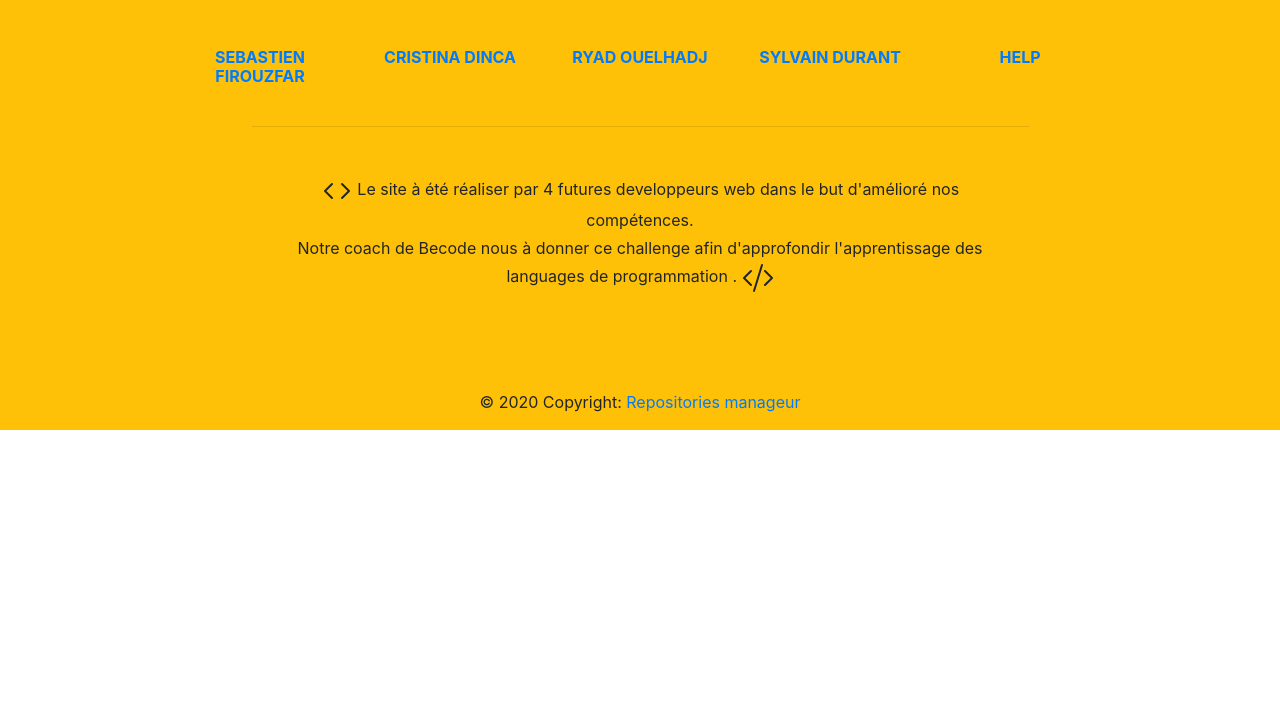
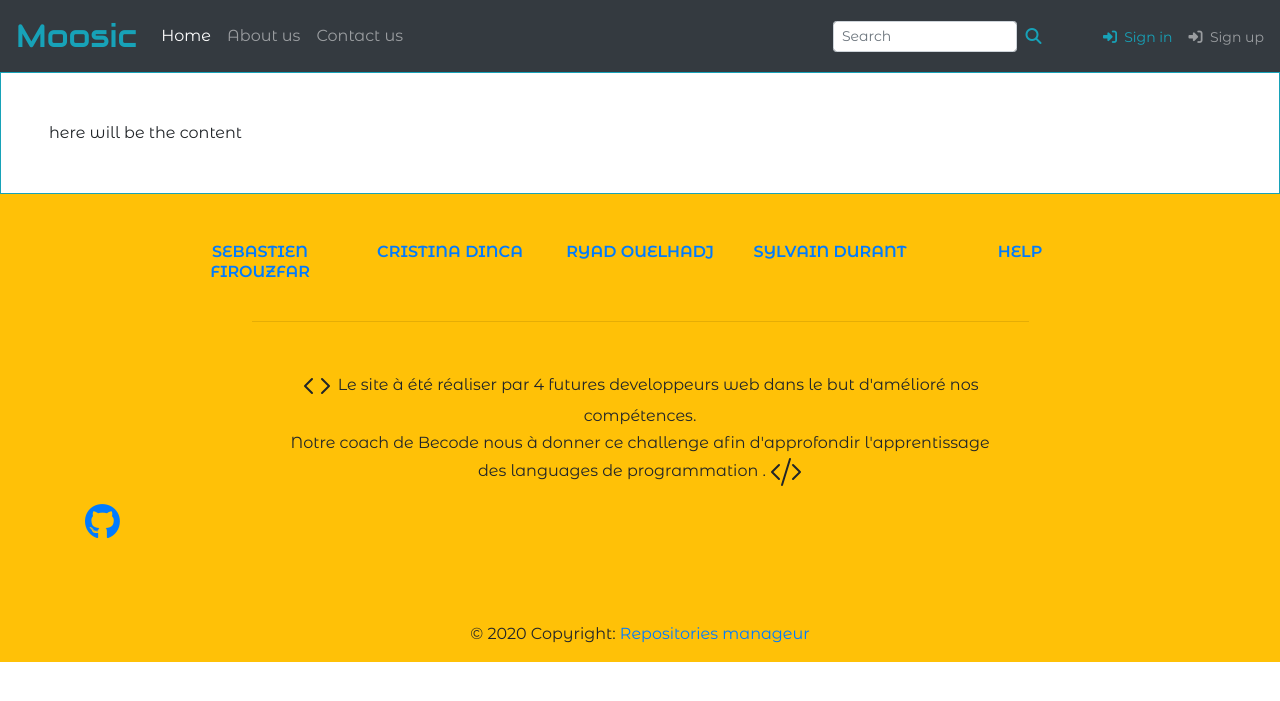
Before and after one commit to SylvainDurant/Getflix-project, a PHP site: page / in a window 1280 px wide. Shown: the top 701 px of the page. Run offline with PHP 8.4, Linux system fonts and the light colour scheme; some libraries are stand-ins or nearby versions.

Commit message:
add database folder, pages folder, header integration in homepage

```diff
--- a/css/style.css
+++ b/css/style.css
@@ -0,0 +1,21 @@
+/* ==========================================================================
+   General styles
+   ========================================================================== */
+
+body {
+    font-family: 'Montserrat Alternates', sans-serif;
+    font-weight: 400;
+    font-size: 16px;
+}
+
+#myheader nav a.navbar-brand {
+    font-family: 'Nothing You Could Do', cursive;
+}
+
+#myheader h2 {
+    font-family: 'Audiowide', cursive;
+}
+
+.text-14 {
+	font-size: 14px;
+}
--- a/index.php
+++ b/index.php
@@ -3,20 +3,36 @@
 <head>
     <meta charset="UTF-8">
     <meta name="viewport" content="width=device-width, initial-scale=1.0">
-    <title>Getflix</title>
+    <title>Moosic</title>
 
-    <!-- Bootstrap -->
+    <!-- Font awesome -->
+    <script src="https://kit.fontawesome.com/2d566fa444.js" crossorigin="anonymous"></script>
+
+    <!-- Google fonts -->
+    <link rel="preconnect" href="https://fonts.gstatic.com">
+    <link href="https://fonts.googleapis.com/css2?family=Montserrat+Alternates:ital,wght@0,300;0,400;0,600;1,300;1,400;1,600&display=swap" rel="stylesheet">
+    <link href="https://fonts.googleapis.com/css2?family=Audiowide&display=swap" rel="stylesheet">
+    <link href="https://fonts.googleapis.com/css2?family=Nothing+You+Could+Do&display=swap" rel="stylesheet">
+
+    <!-- Bootstrap css -->
     <link rel="stylesheet" href="https://cdn.jsdelivr.net/npm/bootstrap@4.5.3/dist/css/bootstrap.min.css" integrity="sha384-TX8t27EcRE3e/ihU7zmQxVncDAy5uIKz4rEkgIXeMed4M0jlfIDPvg6uqKI2xXr2" crossorigin="anonymous">
-    <script src="https://code.jquery.com/jquery-3.5.1.slim.min.js" integrity="sha384-DfXdz2htPH0lsSSs5nCTpuj/zy4C+OGpamoFVy38MVBnE+IbbVYUew+OrCXaRkfj" crossorigin="anonymous"></script>
-    <script src="https://cdn.jsdelivr.net/npm/bootstrap@4.5.3/dist/js/bootstrap.bundle.min.js" integrity="sha384-ho+j7jyWK8fNQe+A12Hb8AhRq26LrZ/JpcUGGOn+Y7RsweNrtN/tE3MoK7ZeZDyx" crossorigin="anonymous"></script>
+
+    <!-- Styles -->
+    <link rel="stylesheet" type="text/css" href="https://yarnpkg.com/en/package/normalize.css">
+    <link rel="stylesheet" type="text/css" href="./css/style.css">
 </head>
+
 <body>
     <?php include('layouts/header.php'); ?>
 
-    <section id="content">
-
+    <section id="content" class="border border-info p-5">
+        here will be the content
     </section>
 
     <?php include('layouts/footer.php'); ?>
+
+    <!-- Bootstrap js -->
+    <script src="https://code.jquery.com/jquery-3.5.1.slim.min.js" integrity="sha384-DfXdz2htPH0lsSSs5nCTpuj/zy4C+OGpamoFVy38MVBnE+IbbVYUew+OrCXaRkfj" crossorigin="anonymous"></script>
+    <script src="https://cdn.jsdelivr.net/npm/bootstrap@4.5.3/dist/js/bootstrap.bundle.min.js" integrity="sha384-ho+j7jyWK8fNQe+A12Hb8AhRq26LrZ/JpcUGGOn+Y7RsweNrtN/tE3MoK7ZeZDyx" crossorigin="anonymous"></script>
 </body>
 </html>
--- a/layouts/header.php
+++ b/layouts/header.php
@@ -0,0 +1,49 @@
+<header id="myheader" class="py-1 text-center text-info bg-dark">
+    <!-- Navbar -->
+	<nav class="navbar navbar-expand-md navbar-dark bg-dark">
+        <a class="navbar-brand text-info" href="<?php echo strpos($_SERVER['HTTP_HOST'], 'pages') == false ? '..' : '.'; ?>/index.php">
+            <h2 class="mb-0">Moosic</h2>
+        </a>
+
+        <button class="navbar-toggler navbar-toggler-right collapsed" type="button" data-toggle="collapse" data-target="#navbarColorLight" aria-controls="navbarColorLight" aria-expanded="false" aria-label="Toggle navigation">
+            <span class="navbar-toggler-icon"></span>
+        </button>
+
+        <div class="navbar-collapse collapse" id="navbarColorLight">
+            <ul class="navbar-nav">
+                <li class="nav-item active">
+                    <a class="nav-link" href="<?php echo strpos($_SERVER['HTTP_HOST'], '/pages/') == false ? '.' : '..'; ?>/index.php" data-abc="true">Home <span class="sr-only">(current)</span></a>
+                </li>
+
+                <li class="nav-item">
+                    <a class="nav-link" href="javascript:void(0);">About us</a>
+                </li>
+
+                <li class="nav-item">
+                    <a class="nav-link" href="<?php echo strpos($_SERVER['HTTP_HOST'], '/pages/') == false ? './pages' : '.'; ?>/contact_us.php">Contact us</a>
+                </li>
+            </ul>
+        </div>
+
+        <div class="d-flex justify-content-between">
+           <!-- Search form -->
+            <form class="form-inline form-sm active-cyan-2 mr-4">
+                <input class="form-control form-control-sm mr-2 w-75" type="text" placeholder="Search"
+                aria-label="Search">
+                <i class="fas fa-search" aria-hidden="true"></i>
+            </form>
+
+            <div class="mr-3 pt-1">
+                <a class="text-info text-14" href=""><i class="fa fa-sign-in" aria-hidden="true"></i>&nbsp; Sign in</a>
+            </div>
+
+            <div class="pt-1">
+                <a class="text-white-50 text-14" href=""><i class="fa fa-sign-in" aria-hidden="true"></i>&nbsp; Sign up</a>
+            </div>
+
+            <!-- if connected -->
+            <!-- <div class="hello text-light">Hello <span class="" id="username">Nickname</span>!</div> -->
+            <!-- <div class="disconnection"><i class="fa fa-sign-in" aria-hidden="true"></i>&nbsp; Sign out</div> -->
+        </div>
+    </nav>
+</header>
```
Also changed, not shown: database/db.php (added), pages/about.php (added), pages/contact.php (added).
